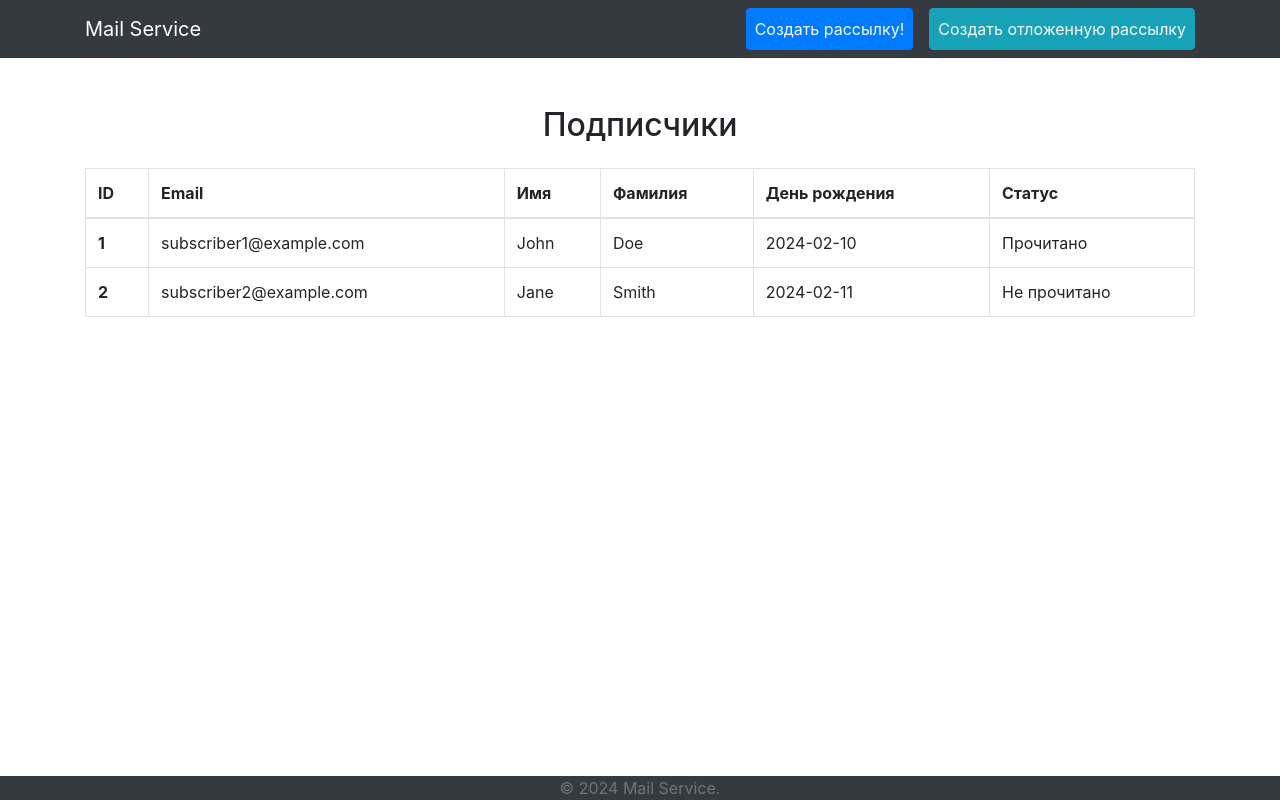
After one commit to Forever-33/mail_service, a Django app: template mailapp/templates/content.html in a window 1280 px wide. The commit adds this page. Run offline with Django 3.2, Linux system fonts and the light colour scheme; the template is opened without the code that fills it, so the values that code supplies are empty; some libraries are stand-ins or nearby versions.

Commit message:
update html elements

```diff
--- a/mail_service/settings.py
+++ b/mail_service/settings.py
@@ -128,3 +128,8 @@ USE_TZ = True
 # https://docs.djangoproject.com/en/1.9/howto/static-files/
 
 STATIC_URL = '/static/'
+
+STATICFILES_DIRS = [
+    os.path.join(BASE_DIR, 'node_modules'),
+    os.path.join(BASE_DIR, 'static')
+]
--- a/mail_service/urls.py
+++ b/mail_service/urls.py
@@ -13,11 +13,10 @@ Including another URLconf
     1. Import the include() function: from django.conf.urls import url, include
     2. Add a URL to urlpatterns:  url(r'^blog/', include('blog.urls'))
 """
-from django.conf.urls import url
+from django.conf.urls import url, include
 from django.contrib import admin
-from mailapp import views
 
 urlpatterns = [
     url(r'^admin/', admin.site.urls),
-    url(r'^$', views.index, name='index'),
+    url(r'', include('mailapp.urls')),
 ]
--- /dev/null
+++ b/mailapp/templates/content.html
@@ -0,0 +1,101 @@
+{% extends 'index.html' %}
+
+{% block content %}
+<!-- Модальное окно для создания рассылки -->
+<div class="modal fade" id="newsletterModal" tabindex="-1" role="dialog" aria-labelledby="newsletterModalLabel"
+     aria-hidden="true">
+    <div class="modal-dialog" role="document">
+        <div class="modal-content">
+            <div class="modal-header">
+                <h5 class="modal-title" id="newsletterModalLabel">Создание рассылки</h5>
+                <button type="button" class="close" data-dismiss="modal" aria-label="Close">
+                    <span aria-hidden="true">&times;</span>
+                </button>
+            </div>
+            <div class="modal-body">
+                <form id="newsletterForm">
+                    <div class="form-group">
+                        <label for="subject">Тема:</label>
+                        <input type="text" class="form-control" id="subject" name="subject" required>
+                    </div>
+                    <div class="form-group">
+                        <label for="message">Сообщение:</label>
+                        <textarea class="form-control" id="message" name="message" rows="5" required></textarea>
+                    </div>
+                    <button type="submit" class="btn btn-primary">Отправить рассылку!</button>
+                </form>
+            </div>
+        </div>
+    </div>
+</div>
+
+<!-- Модальное окно для создания отложенной рассылки -->
+<div class="modal fade" id="scheduledNewsletterModal" tabindex="-1" role="dialog" aria-labelledby="scheduledNewsletterModalLabel"
+     aria-hidden="true">
+    <div class="modal-dialog" role="document">
+        <div class="modal-content">
+            <div class="modal-header">
+                <h5 class="modal-title" id="scheduledNewsletterModalLabel">Создание отложенной рассылки</h5>
+                <button type="button" class="close" data-dismiss="modal" aria-label="Close">
+                    <span aria-hidden="true">&times;</span>
+                </button>
+            </div>
+            <div class="modal-body">
+                <form id="scheduledNewsletterForm">
+                    <div class="form-group">
+                        <label for="subject">Тема:</label>
+                        <input type="text" class="form-control" id="scheduledSubject" name="subject" required>
+                    </div>
+                    <div class="form-group">
+                        <label for="message">Сообщение:</label>
+                        <textarea class="form-control" id="scheduledMessage" name="message" rows="5" required></textarea>
+                    </div>
+                    <div class="form-group">
+                        <label for="scheduleDate">Дата и время отправки:</label>
+                        <input type="datetime-local" class="form-control" id="scheduleDate" name="schedule_date" required>
+                    </div>
+                    <button type="submit" class="btn btn-info">Отправить отложенную рассылку!</button>
+                </form>
+            </div>
+        </div>
+    </div>
+</div>
+
+<!-- Контент страницы -->
+<div class="container mt-5">
+    <h2 class="text-center mb-4">Подписчики</h2>
+    <div class="table-responsive">
+        <table class="table table-bordered">
+            <thead>
+            <tr>
+                <th scope="col">ID</th>
+                <th scope="col">Email</th>
+                <th scope="col">Имя</th>
+                <th scope="col">Фамилия</th>
+                <th scope="col">День рождения</th>
+                <th scope="col">Статус</th>
+            </tr>
+            </thead>
+            <tbody>
+            <tr>
+                <th scope="row">1</th>
+                <td>subscriber1@example.com</td>
+                <td>John</td>
+                <td>Doe</td>
+                <td>2024-02-10</td>
+                <td>Прочитано</td>
+            </tr>
+            <tr>
+                <th scope="row">2</th>
+                <td>subscriber2@example.com</td>
+                <td>Jane</td>
+                <td>Smith</td>
+                <td>2024-02-11</td>
+                <td>Не прочитано</td>
+            </tr>
+            <!-- Добавьте дополнительные строки для других подписчиков -->
+            </tbody>
+        </table>
+    </div>
+</div>
+{% endblock %}
--- /dev/null
+++ b/mailapp/templates/footer.html
@@ -0,0 +1,6 @@
+<!-- Подвал -->
+<footer class="footer bg-dark text-light mt-5">
+    <div class="container text-center">
+        <span class="text-muted">© 2024 Mail Service.</span>
+    </div>
+</footer>
--- a/mailapp/templates/index.html
+++ b/mailapp/templates/index.html
@@ -1,13 +1,21 @@
-<!doctype html>
+<!DOCTYPE html>
 <html lang="en">
+{% load static %}
 <head>
     <meta charset="UTF-8">
-    <meta name="viewport"
-          content="width=device-width, user-scalable=no, initial-scale=1.0, maximum-scale=1.0, minimum-scale=1.0">
-    <meta http-equiv="X-UA-Compatible" content="ie=edge">
-    <title>Document</title>
+    <meta name="viewport" content="width=device-width, initial-scale=1.0">
+    <title>Email Newsletter Service</title>
+    <link rel="stylesheet" href="https://stackpath.bootstrapcdn.com/bootstrap/4.5.2/css/bootstrap.min.css">
+    <link rel="stylesheet" href="{% static 'index.css' %}">
 </head>
 <body>
-    <p>Привет</p>
+
+{% block navbar %}{% include 'navbar.html' %}{% endblock %}
+{% block content %}{% endblock %}
+{% block footer %}{% include 'footer.html' %}{% endblock %}
+
+<script src="https://code.jquery.com/jquery-3.5.1.min.js"></script>
+<script src="{% static 'index.js' %}"></script>
+<script src="https://stackpath.bootstrapcdn.com/bootstrap/4.5.2/js/bootstrap.min.js"></script>
 </body>
 </html>
--- /dev/null
+++ b/mailapp/templates/navbar.html
@@ -0,0 +1,22 @@
+<!-- Навигационный бар -->
+<nav class="navbar navbar-expand-lg navbar-dark bg-dark">
+    <div class="container">
+        <a class="navbar-brand" href="#">Mail Service</a>
+        <button class="navbar-toggler" type="button" data-toggle="collapse" data-target="#navbarNav"
+                aria-controls="navbarNav" aria-expanded="false" aria-label="Toggle navigation">
+            <span class="navbar-toggler-icon"></span>
+        </button>
+        <div class="collapse navbar-collapse justify-content-end" id="navbarNav">
+            <ul class="navbar-nav">
+                <li class="nav-item">
+                    <a class="nav-link btn btn-primary text-light" href="#" data-toggle="modal"
+                       data-target="#newsletterModal">Создать рассылку!</a>
+                </li>
+                <li class="nav-item ml-lg-3">
+                    <a class="nav-link btn btn-info text-light" href="#" data-toggle="modal"
+                       data-target="#scheduledNewsletterModal">Создать отложенную рассылку</a>
+                </li>
+            </ul>
+        </div>
+    </div>
+</nav>
--- /dev/null
+++ b/mailapp/urls.py
@@ -0,0 +1,6 @@
+from django.conf.urls import url
+from . import views
+
+urlpatterns = [
+    url(r'^$', views.content, name='index'),
+]
--- a/mailapp/views.py
+++ b/mailapp/views.py
@@ -1,5 +1,5 @@
 from django.shortcuts import render
 
 
-def index(request):
-    return render(request, 'index.html')
+def content(request):
+    return render(request, 'content.html')
--- /dev/null
+++ b/static/index.css
@@ -0,0 +1,13 @@
+/* Прижатие footer к низу страницы */
+.footer {
+    position: fixed;
+    bottom: 0;
+    width: 100%;
+}
+
+/* Отступы между кнопками на мобильных устройствах */
+@media (max-width: 576px) {
+    .nav-item {
+        margin-top: 10px; /* Задайте необходимый отступ */
+    }
+}
```
Also changed, not shown: static/index.js (added, +45 -0 lines).
